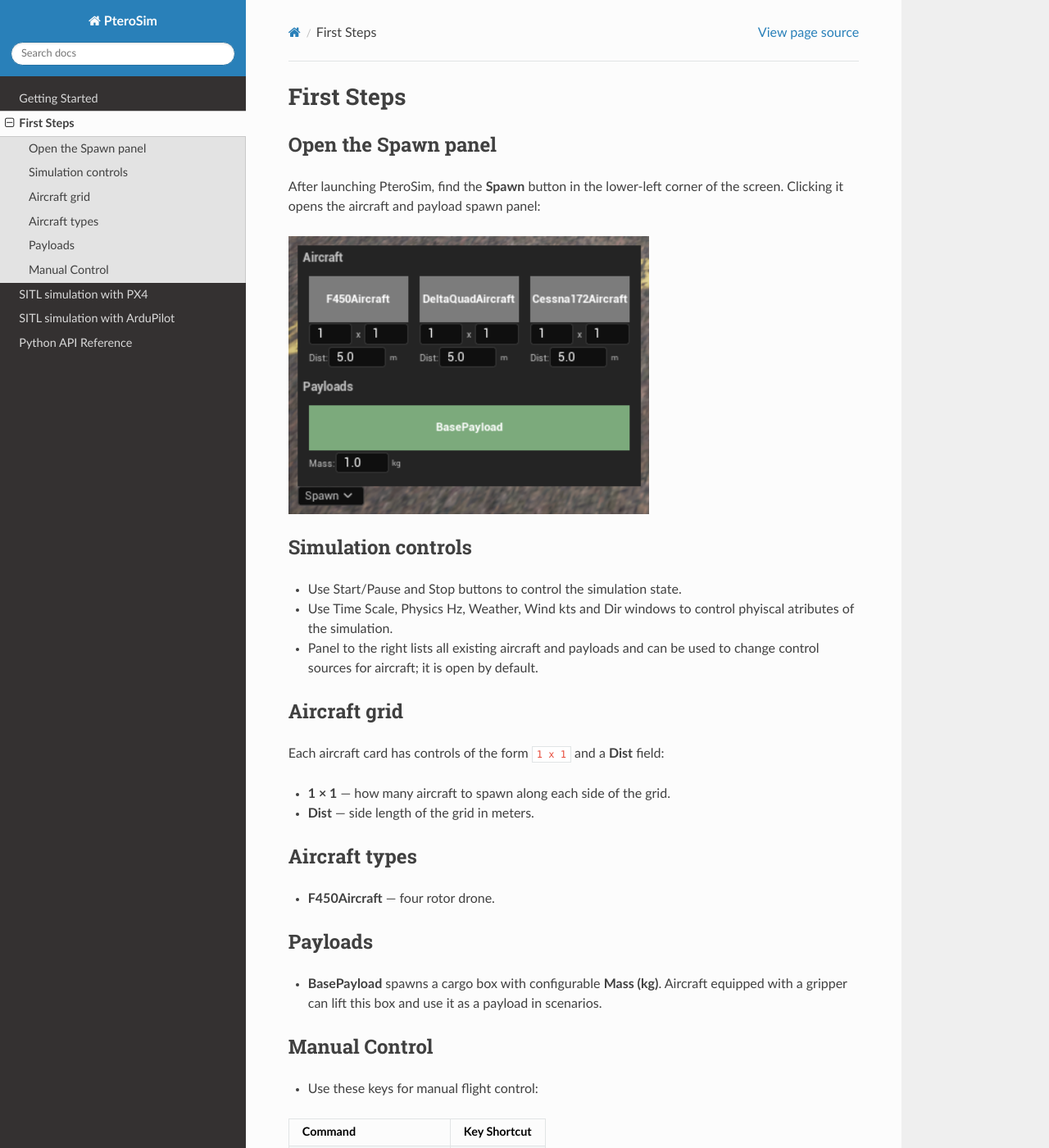
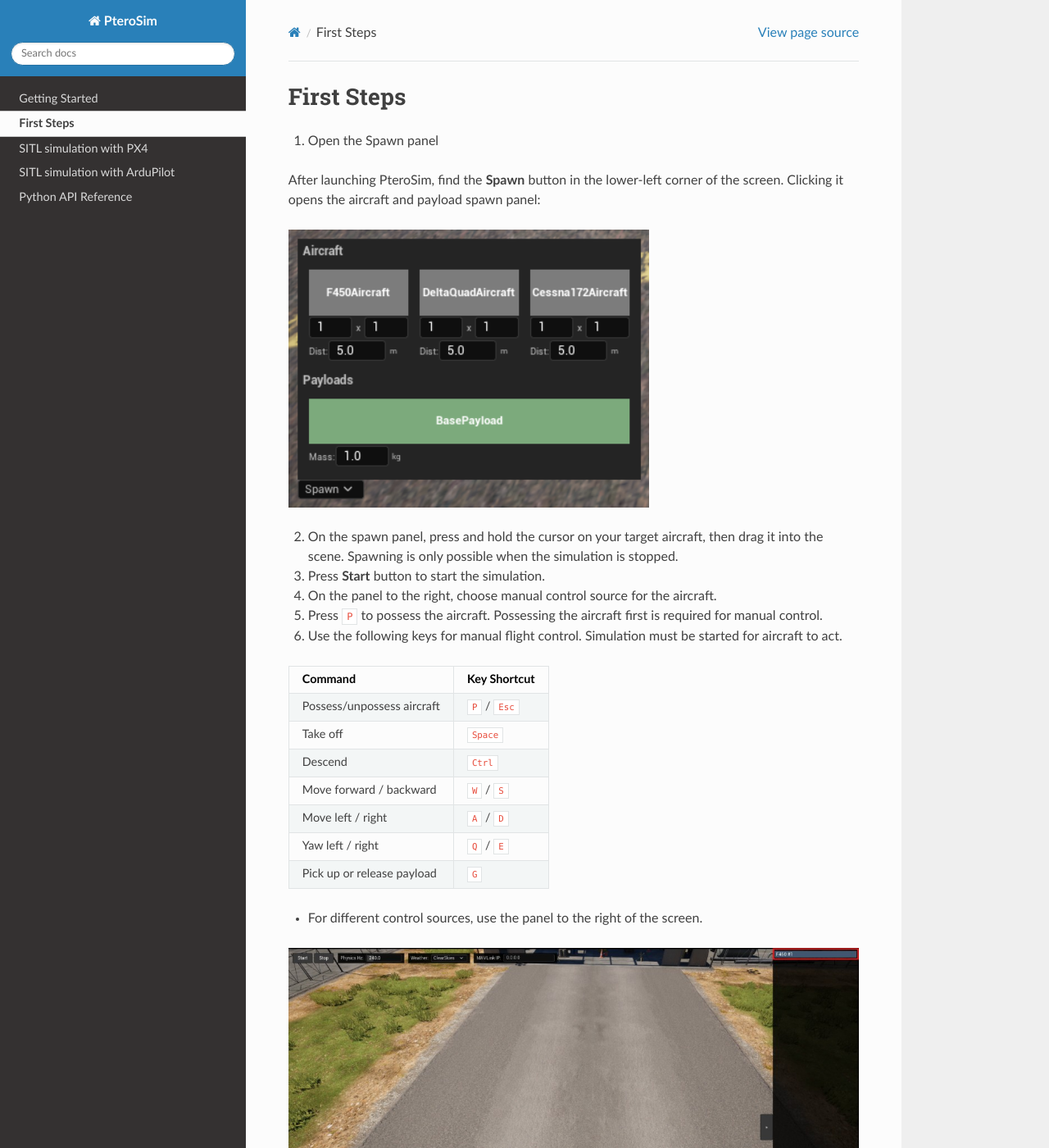
Before and after one commit to AlexanderRex/PteroSimDocs, a Sphinx documentation site: the page built from docs/source/first_steps.rst, in a window 1280 px wide and 1400 px high. Shown: the whole window at 82% size. Built offline with Sphinx 7.4.7 and the Read the Docs theme 3.1.0, drawn with Linux system fonts in a browser that asks for light colours.

Commit message:
added buttons for the simulation control (#8)
* added buttons for the simulation control

* added mentiom of possession being required

* first steps reworked

```diff
--- a/docs/source/first_steps.rst
+++ b/docs/source/first_steps.rst
@@ -11,43 +10,23 @@
    :alt: Aircraft and payload spawn panel
    :class: no-float-left
 
-Simulation controls
--------------------
+2. On the spawn panel, press and hold the cursor on your target aircraft, then drag it into the scene. Spawning is only possible when the simulation is stopped.
 
-* Use Start/Pause and Stop buttons to control the simulation state.
-* Use Time Scale, Physics Hz, Weather, Wind kts and Dir windows to control phyiscal atributes of the simulation.
-* Panel to the right lists all existing aircraft and payloads and can be used to change control sources for aircraft; it is open by default.
+3. Press **Start** button to start the simulation.
 
-Aircraft grid
--------------
+4. On the panel to the right, choose manual control source for the aircraft.
 
-Each aircraft card has controls of the form ``1 x 1`` and a **Dist** field:
+5. Press ``P`` to possess the aircraft. Possessing the aircraft first is required for manual control.
 
-* **1 × 1** — how many aircraft to spawn along each side of the grid.
-* **Dist** — side length of the grid in meters.
-
-Aircraft types
---------------
-
-* **F450Aircraft** — four rotor drone.
-
-Payloads
---------
-
-* **BasePayload** spawns a cargo box with configurable **Mass (kg)**.
-  Aircraft equipped with a gripper can lift this box and use it as a payload in scenarios.
-
-
-Manual Control
---------------
-
-* Use these keys for manual flight control:
+6. Use the following keys for manual flight control. Simulation must be started for aircraft to act.
 
 .. list-table::
    :header-rows: 1
 
    * - Command
      - Key Shortcut
+   * - Possess/unpossess aircraft
+     - ``P`` / ``Esc``
    * - Take off
      - ``Space``
    * - Descend
```
Also changed, not shown: other parts of docs/source/first_steps.rst (+1 -2 lines).
